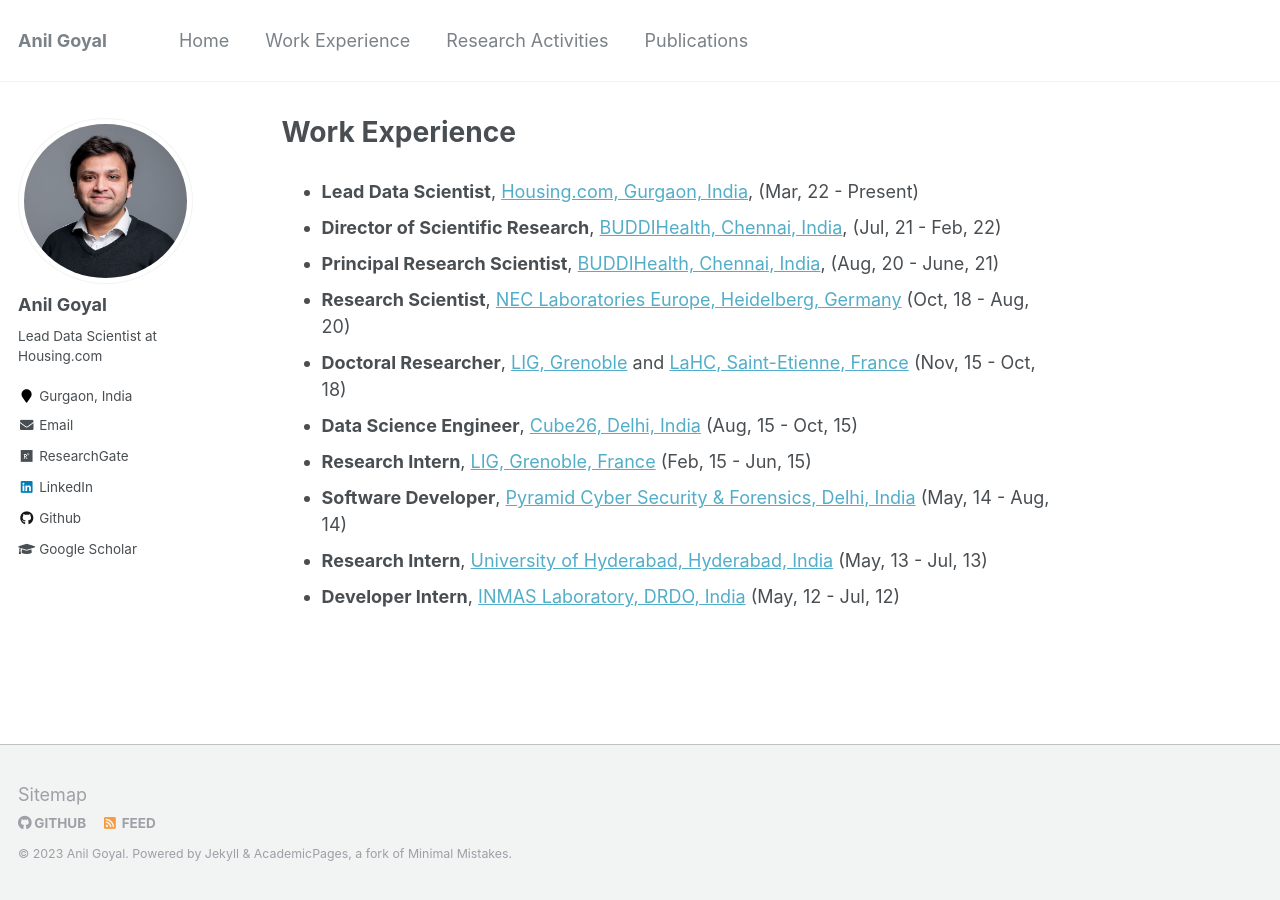
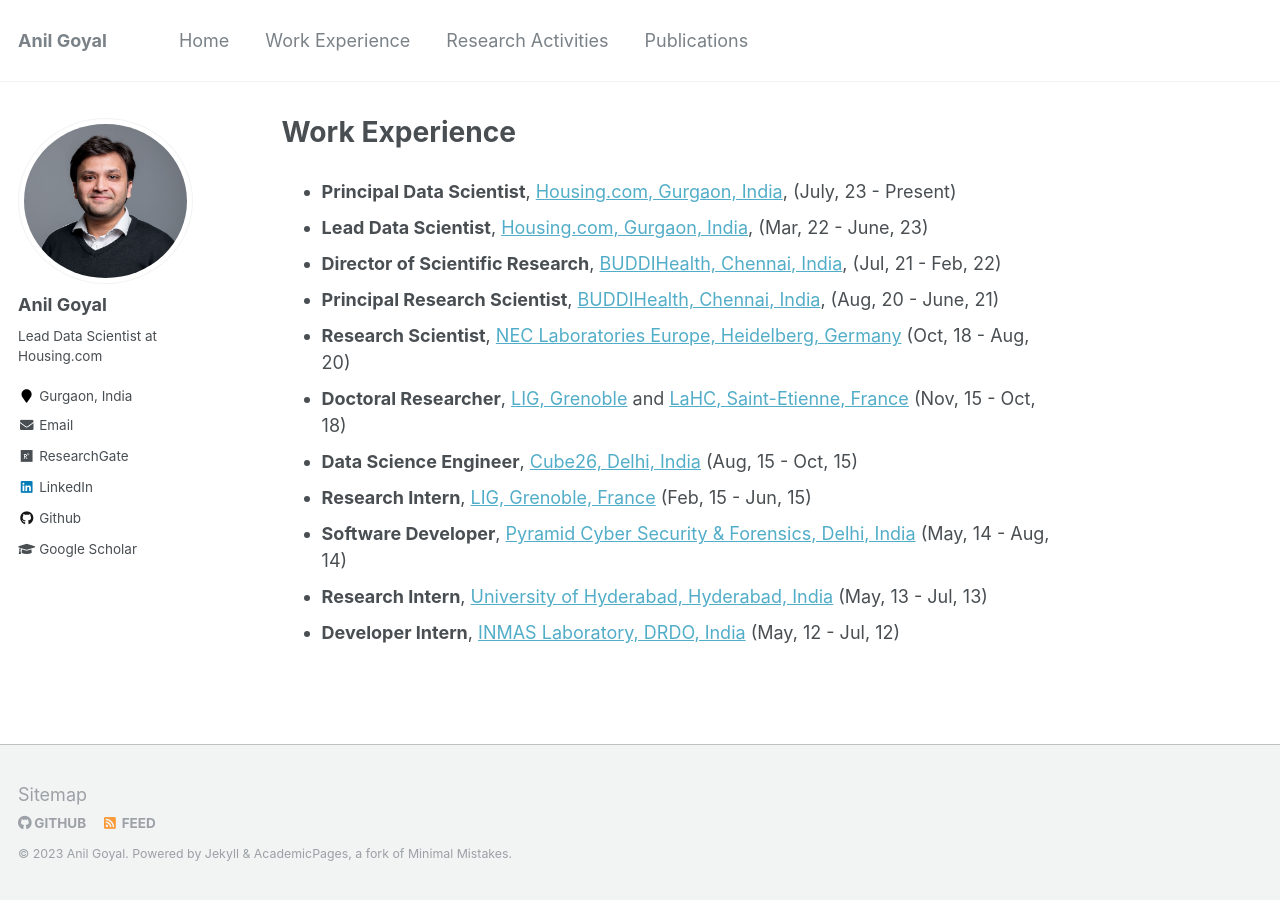
Before and after one commit to goyalanil/goyalanil.github.io, a Jekyll site: the page built from _pages/experience.md, in a window 1280 px wide. Built offline with Jekyll 4.4.1, drawn with Linux system fonts in a browser that asks for light colours.

Commit message:
Update experience.md

```diff
--- a/_pages/experience.md
+++ b/_pages/experience.md
@@ -5,7 +5,8 @@
 classes: wide
 ---
 
-* **Lead Data Scientist**, [Housing.com, Gurgaon, India](https://housing.com/), (Mar, 22 - Present)
+* **Principal Data Scientist**, [Housing.com, Gurgaon, India](https://housing.com/), (July, 23 - Present)
+* **Lead Data Scientist**, [Housing.com, Gurgaon, India](https://housing.com/), (Mar, 22 - June, 23)
 * **Director of Scientific Research**, [BUDDIHealth, Chennai, India](http://buddi.ai/), (Jul, 21 - Feb, 22)
 * **Principal Research Scientist**, [BUDDIHealth, Chennai, India](http://buddi.ai/), (Aug, 20 - June, 21)
 * **Research Scientist**, [NEC Laboratories Europe, Heidelberg, Germany](http://neclab.eu/) (Oct, 18 - Aug, 20)
```
